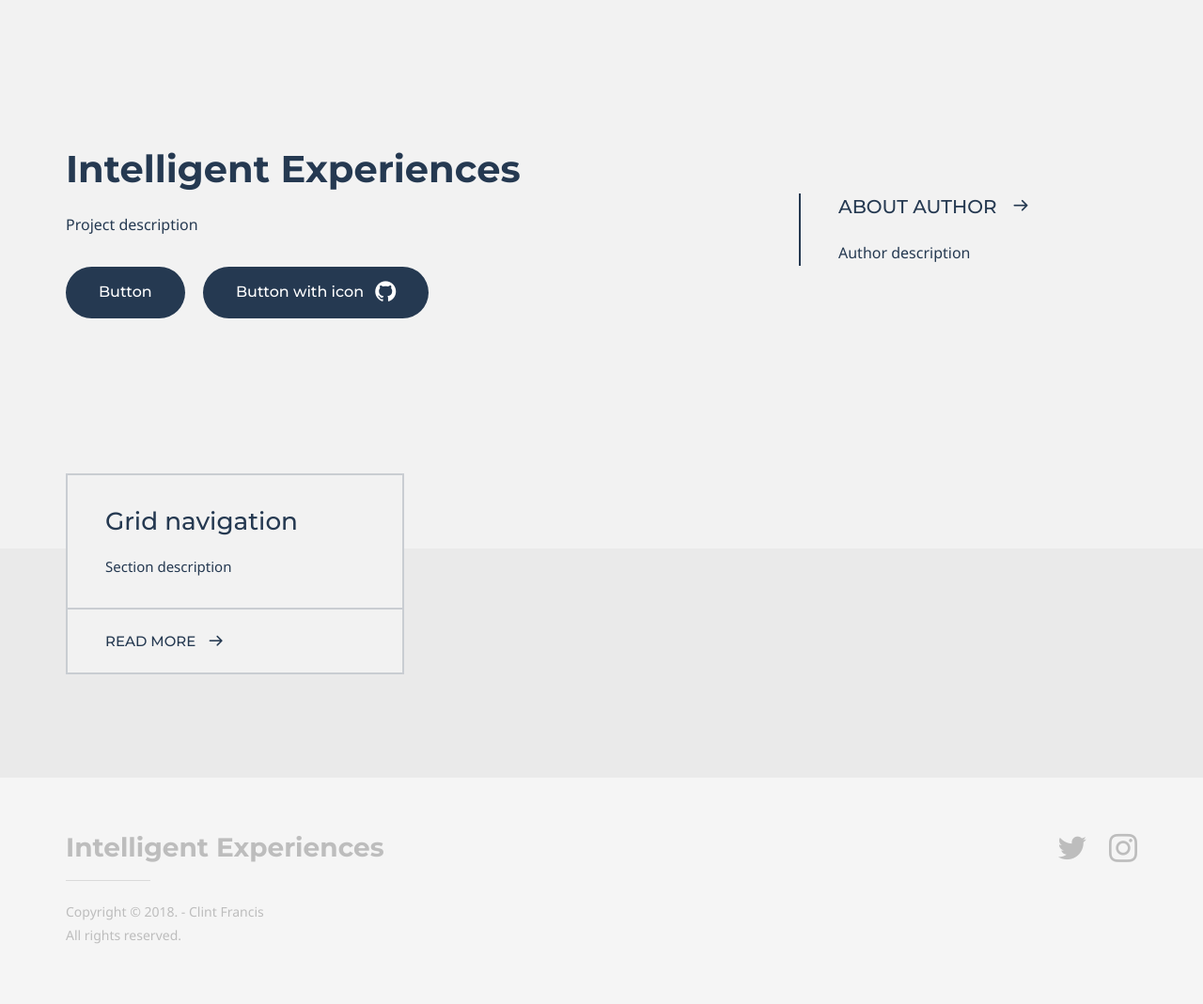
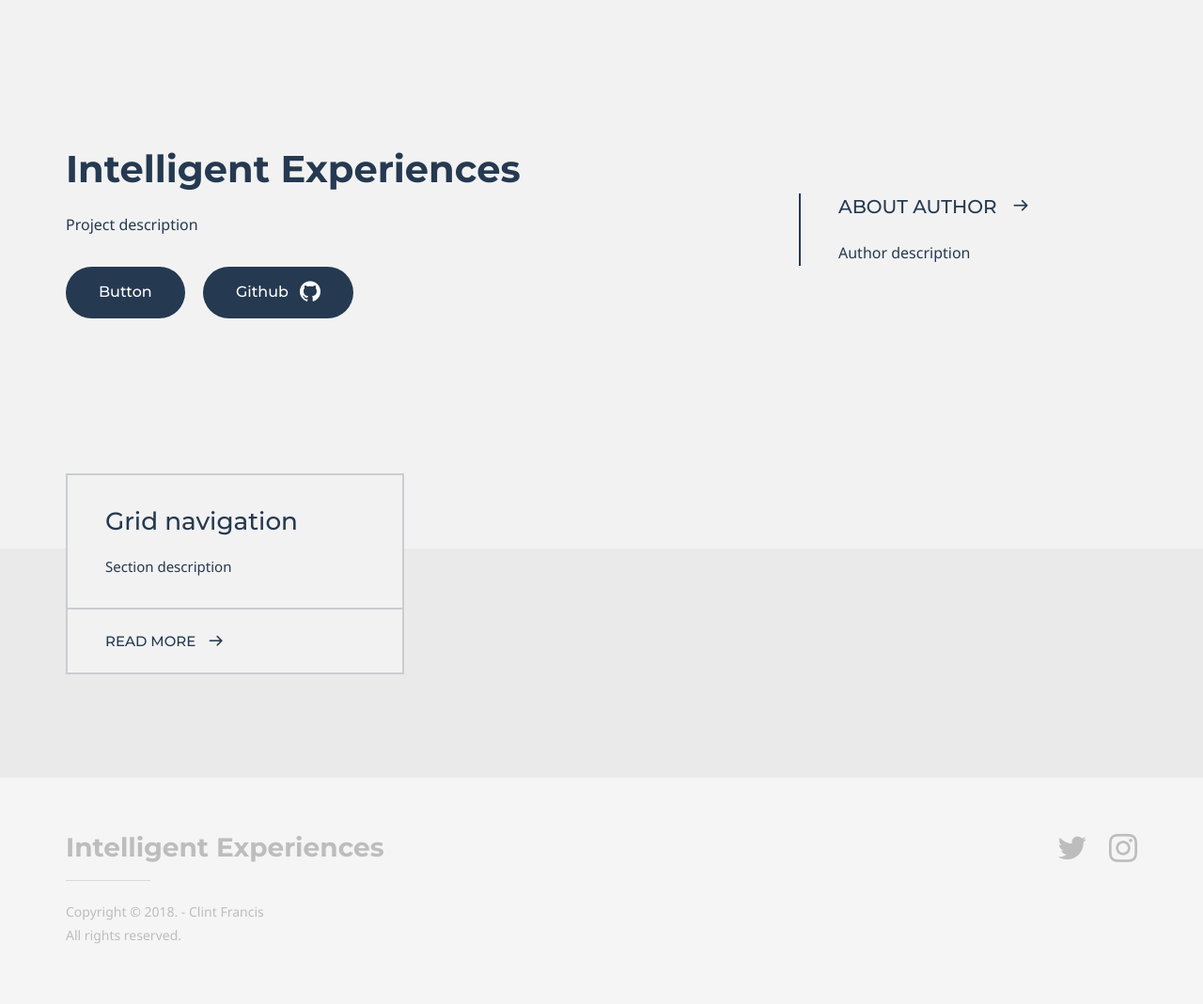
Before and after one commit to ClintFrancis/clintfrancis.github.io, a Jekyll site: the page built from index.md, in a window 1280 px wide. Shown: the whole page at 94% size. Built offline with Jekyll 4.4.1, drawn with Linux system fonts in a browser that asks for light colours; some web fonts are replaced.

Commit message:
Updated 'index.md' via CloudCannon

```diff
--- a/index.md
+++ b/index.md
@@ -11,8 +11,8 @@ buttons:
       url: '#'
       external_url: false
     - icon: github
-      content: Button with icon
-      url: '#'
+      content: Github
+      url: 'https://github.com/ClintFrancis/'
       external_url: true
 
 # Author box
```
